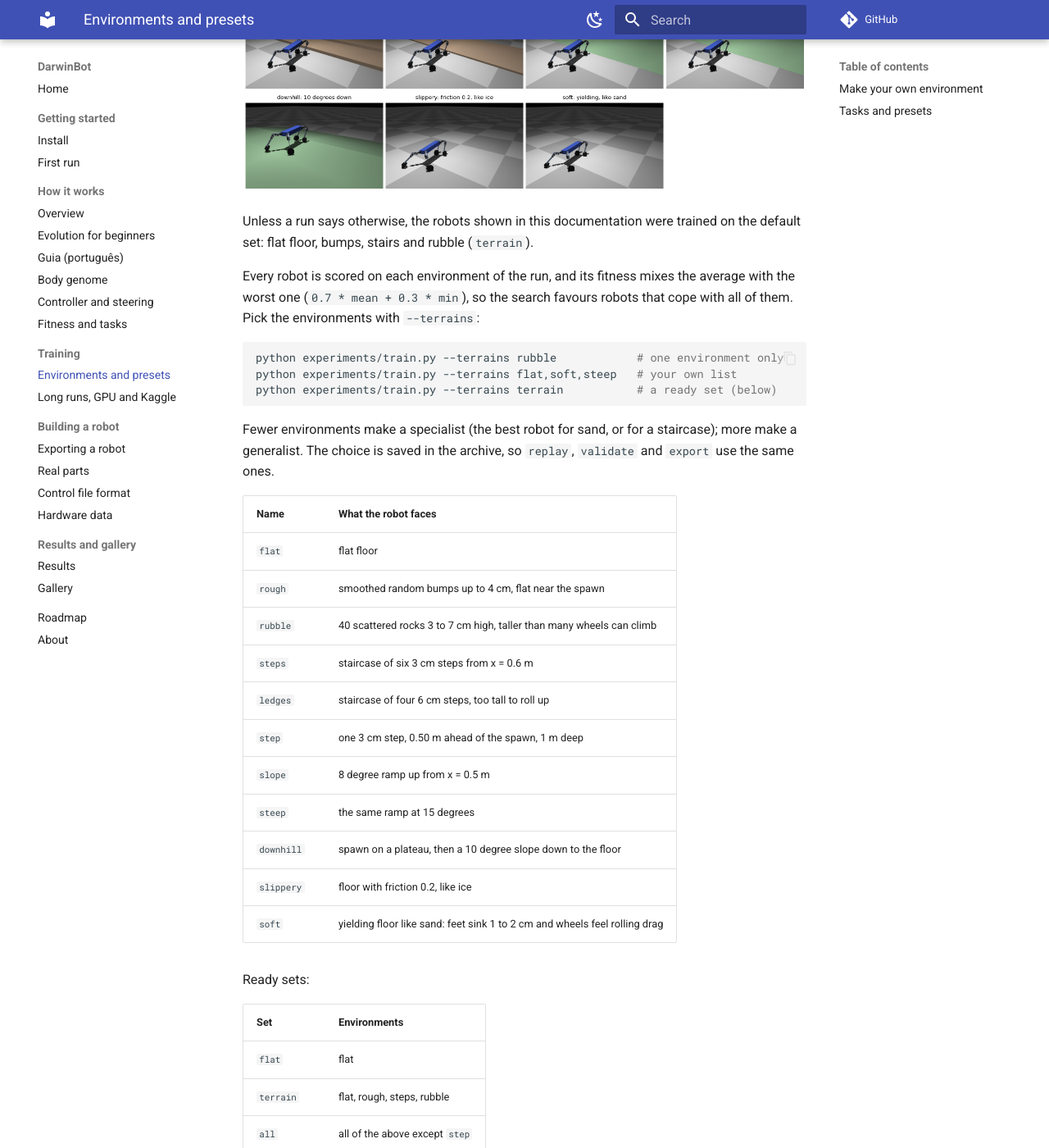
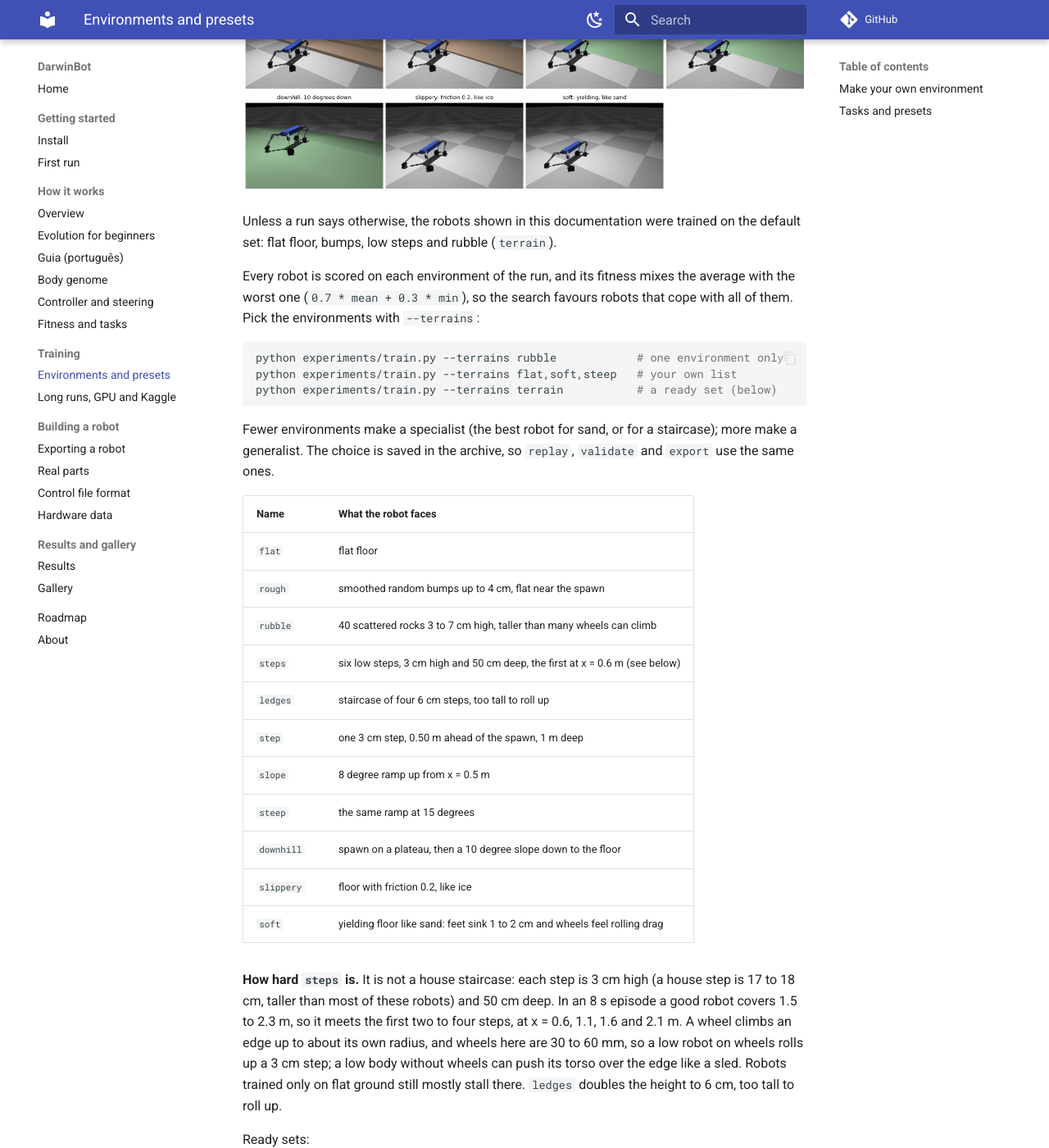
Before and after one commit to mpena2099/darwinbot, an MkDocs documentation site: the page built from docs/environments.md, in a window 1280 px wide and 1400 px high, scrolled down 318 px. Shown: the whole window at 82% size. Built offline with MkDocs 1.6.1 and Material for MkDocs 9.7.7, drawn with Linux system fonts in a browser that asks for light colours; comment, search, counter and statistics services are not loaded.

Commit message:
Environments: what the steps terrain really is

```diff
--- a/docs/environments.md
+++ b/docs/environments.md
@@ -3,7 +3,7 @@
 ![Every environment, with the same robot at the spawn for scale; the default training set is highlighted](img/terrains.png)
 
 Unless a run says otherwise, the robots shown in this documentation were
-trained on the default set: flat floor, bumps, stairs and rubble (`terrain`).
+trained on the default set: flat floor, bumps, low steps and rubble (`terrain`).
 
 Every robot is scored on each environment of the run, and its fitness mixes the
 average with the worst one (`0.7 * mean + 0.3 * min`), so the search favours
@@ -24,7 +24,7 @@ staircase); more make a generalist. The choice is saved in the archive, so
 | `flat` | flat floor |
 | `rough` | smoothed random bumps up to 4 cm, flat near the spawn |
 | `rubble` | 40 scattered rocks 3 to 7 cm high, taller than many wheels can climb |
-| `steps` | staircase of six 3 cm steps from x = 0.6 m |
+| `steps` | six low steps, 3 cm high and 50 cm deep, the first at x = 0.6 m (see below) |
 | `ledges` | staircase of four 6 cm steps, too tall to roll up |
 | `step` | one 3 cm step, 0.50 m ahead of the spawn, 1 m deep |
 | `slope` | 8 degree ramp up from x = 0.5 m |
@@ -32,6 +32,15 @@ staircase); more make a generalist. The choice is saved in the archive, so
 | `downhill` | spawn on a plateau, then a 10 degree slope down to the floor |
 | `slippery` | floor with friction 0.2, like ice |
 | `soft` | yielding floor like sand: feet sink 1 to 2 cm and wheels feel rolling drag |
+
+**How hard `steps` is.** It is not a house staircase: each step is 3 cm high
+(a house step is 17 to 18 cm, taller than most of these robots) and 50 cm deep.
+In an 8 s episode a good robot covers 1.5 to 2.3 m, so it meets the first two to
+four steps, at x = 0.6, 1.1, 1.6 and 2.1 m. A wheel climbs an edge up to about
+its own radius, and wheels here are 30 to 60 mm, so a low robot on wheels rolls
+up a 3 cm step; a low body without wheels can push its torso over the edge like
+a sled. Robots trained only on flat ground still mostly stall there. `ledges`
+doubles the height to 6 cm, too tall to roll up.
 
 Ready sets:
 
```
